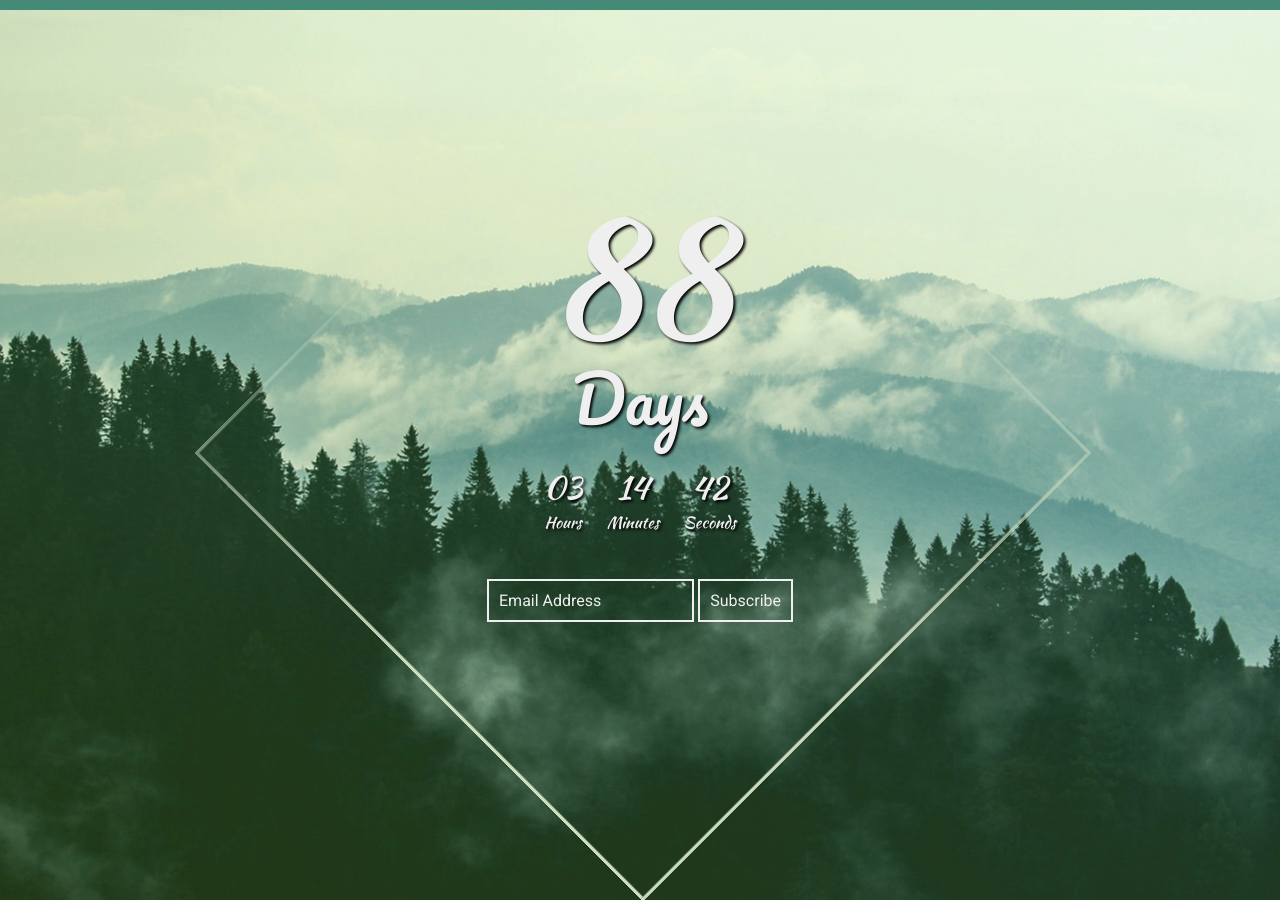
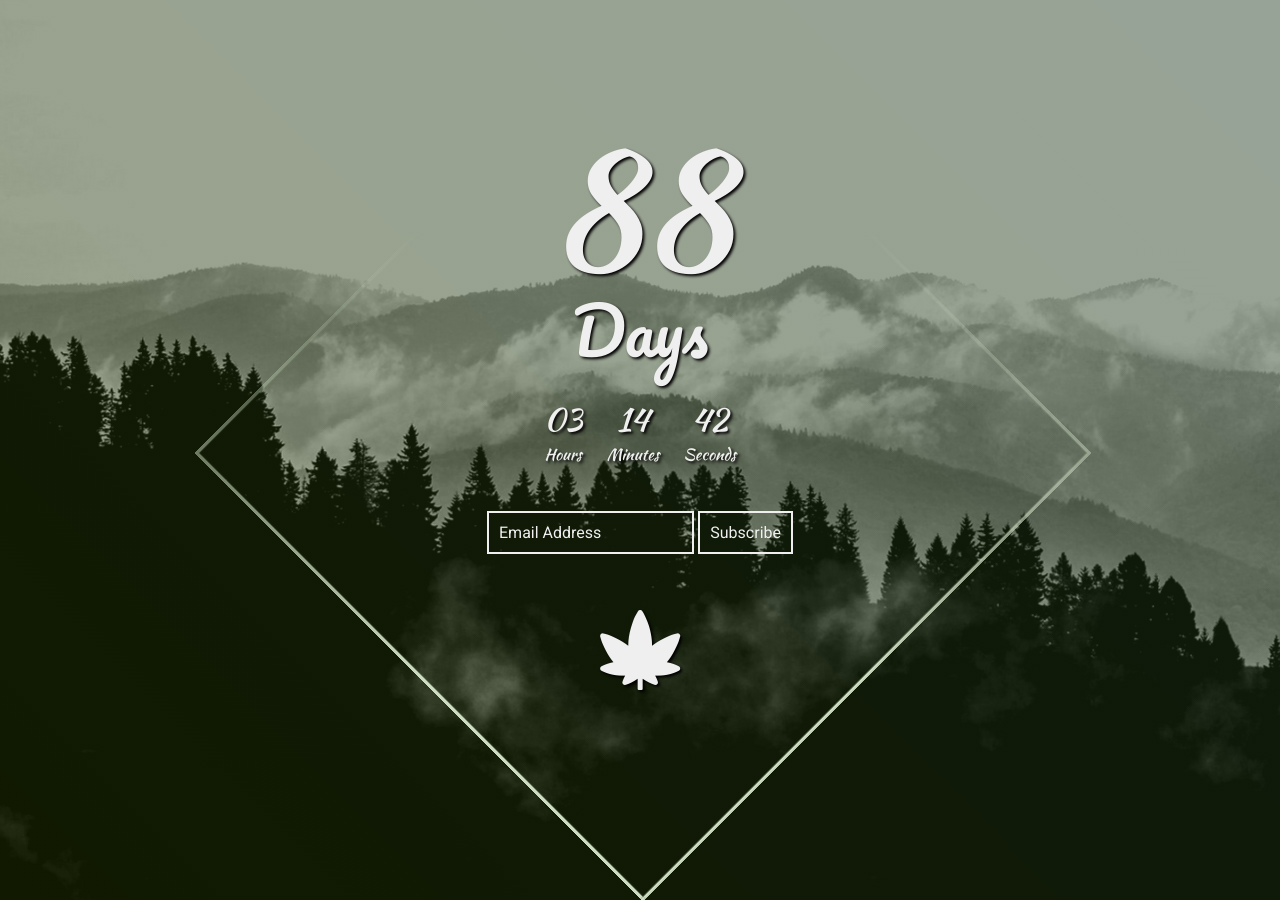
Before and after one commit to fevish/rastaman, a Jekyll site: the page built from index.md, in a window 1280 px wide. Built offline with Jekyll 4.4.1, drawn with Linux system fonts in a browser that asks for light colours; nearby versions of some CDN libraries.

Commit message:
Stylizes filters/bg-coloring. Adds font awesome cannabis icon

```diff
--- a/_includes/_head.html
+++ b/_includes/_head.html
@@ -4,5 +4,6 @@
         <meta charset="utf-8"/>
         <meta name="viewport" content="width=device-width, initial-scale=1, shrink-to-fit=no">
         <link rel="stylesheet" href="{{ site.baseurl }}/assets/stylesheets/main.css">
+        <link rel="stylesheet" href="https://use.fontawesome.com/releases/v5.1.0/css/all.css" integrity="sha384-lKuwvrZot6UHsBSfcMvOkWwlCMgc0TaWr+30HWe3a4ltaBwTZhyTEggF5tJv8tbt" crossorigin="anonymous">
     </head>
     <body>
--- a/_includes/_header.html
+++ b/_includes/_header.html
@@ -26,8 +26,10 @@
             </div>
             <div class="subscribe">
                 <input type="text" placeholder="Email Address">
-                <input type="submit" value="Subscribe">
+                <input class="" type="submit" value="Subscribe">
             </div>
+            <br><br>
+                <i class="fas fa-cannabis fa-5x"></i>
         </div>
     </div>
 </div>
--- a/assets/stylesheets/_sass/coming-soon.scss
+++ b/assets/stylesheets/_sass/coming-soon.scss
@@ -14,12 +14,13 @@ body {
 }
 
 .color-line {
-    background-color: $brand-color;
+    background: linear-gradient(90deg, $brand-color, $brand-color2);
     width: 100%;
     height: 10px;
     position: absolute;
     top:0;
     z-index:15;
+    display: none;
 }
 
 .main {
@@ -50,11 +51,11 @@ body {
     -moz-background-size: cover;
     -o-background-size: cover;
     background-size: cover;
-    -webkit-filter: contrast(1.2) brightness(1);
-    -moz-filter: contrast(1.2) brightness(1);
-    -o-filter: contrast(1.2) brightness(1);
-    -ms-filter: contrast(1.2) brightness(1);
-    filter: contrast(1.2) brightness(1);
+    -webkit-filter: grayscale(1) contrast(1.7) brightness(.6);
+    -moz-filter: grayscale(1) contrast(1.7) brightness(.6);
+    -o-filter: grayscale(1) contrast(1.7) brightness(.6);
+    -ms-filter: grayscale(1) contrast(1.7) brightness(.6);
+    filter: grayscale(1) contrast(1.7) brightness(.6);
     @include background-scale;
 }
 
@@ -68,7 +69,7 @@ body {
     width: 100vw;
     width: 100vw;
     background: $background-color;
-    opacity: .15;
+    opacity: .1;
 }
 
 .circle {
@@ -147,7 +148,21 @@ body {
 
 .subscribe {
     margin-top: 35px;
+    p {
+        margin-top: 10px;
+        margin-bottom: 10px;
+        font-family: Roboto;
+        font-size: 1.5em;
+        text-transform: capitalize;
+        text-shadow: 2px 2px 10px #000;
+    }
 }
+
+.fa-input {
+    font-family: Roboto, 'Font Awesome 5 Free';
+    font-weight: 900;
+}
+
 input {
     background: none;
     padding: 10px;
@@ -182,7 +197,7 @@ input[type=submit] {
     .circle:after {
     }
 }
-// IE11 - Transform glitch, not perfect but better.
+// IE11 - Disables bg animation.
 @media all and (-ms-high-contrast: none), (-ms-high-contrast: active) {
     .main-bg-image {
         background-attachment: local;
--- a/assets/stylesheets/_sass/variables.scss
+++ b/assets/stylesheets/_sass/variables.scss
@@ -1,7 +1,8 @@
 $background-color: linear-gradient(45deg, #a9ff00, #8dff8d);
 $background-image: url($baseurl + "/assets/images/mountains.jpg");
 $circle-color: #cdddc1;
-$brand-color: #448a76;
+$brand-color: #65e6b7;
+$brand-color2: #e1ff9a;
 $font1: 'Pacifico', cursive;
 $font2: 'Kaushan Script', cursive;
 $font3: Roboto;
```
Also changed, not shown: 2 other files.
